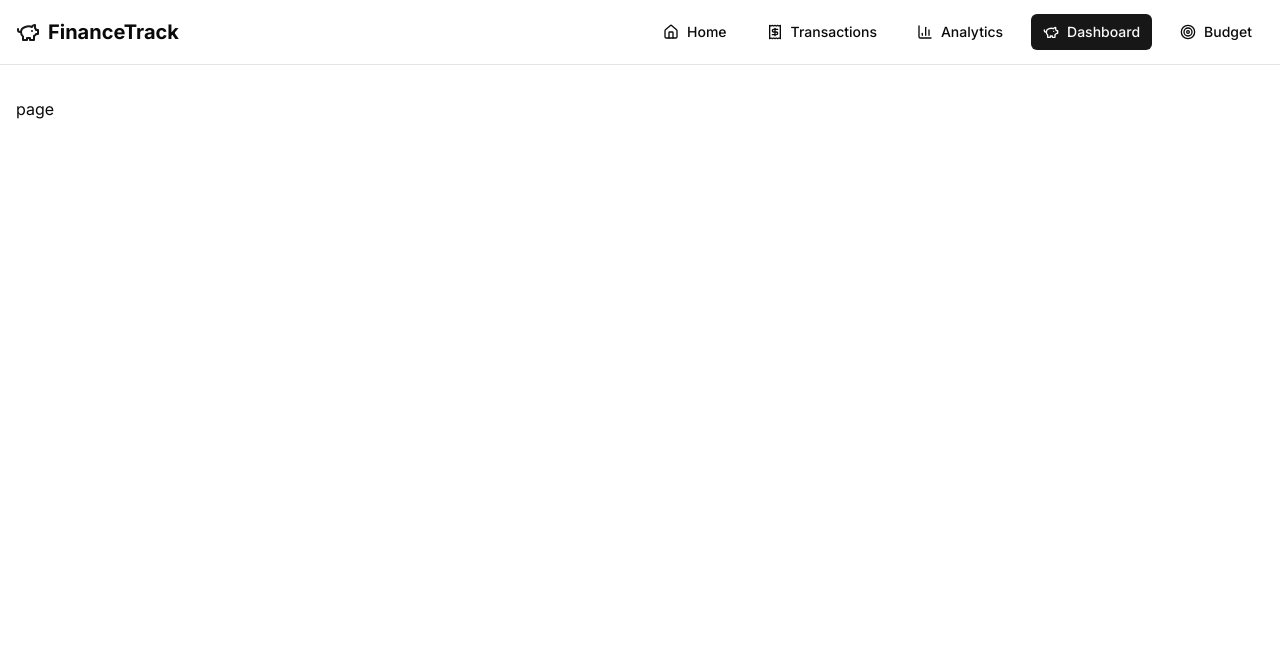
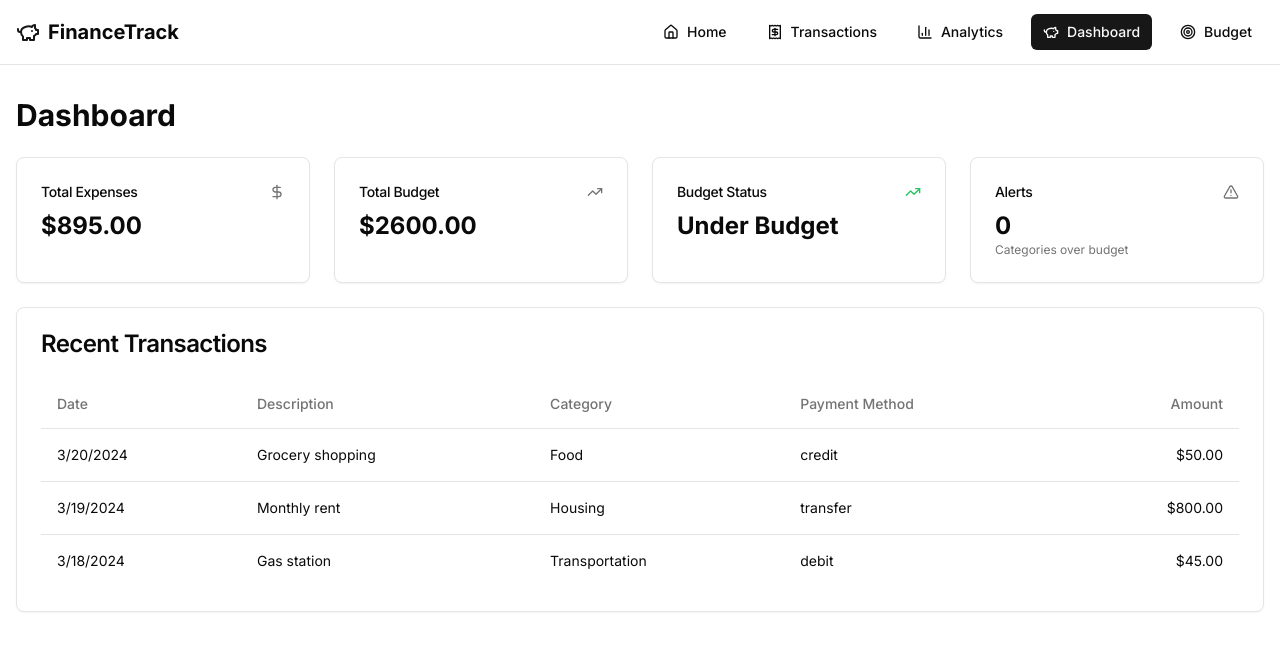
Before and after one commit to Rajdp-krmkr/financetrack, a Next.js app: page /dashboard in a window 1280 px wide. Shown: the top 650 px of the page. Built offline with nearby package versions, Linux system fonts and the light colour scheme.

Commit message:
Implement DashboardPage with expense and budget summary cards

```diff
--- a/app/dashboard/page.jsx
+++ b/app/dashboard/page.jsx
@@ -1,8 +1,16 @@
-import React from "react";
+"use client";
 
+import { Card, CardContent, CardHeader, CardTitle } from "@/components/ui/card";
 import { getTransactions, getBudgets } from "@/lib/data";
+import {
+  DollarSign,
+  TrendingDown,
+  TrendingUp,
+  AlertTriangle,
+} from "lucide-react";
+import TransactionList from "@/components/TransactionList";
 
-const page = () => {
+export default function DashboardPage() {
   const transactions = getTransactions();
   const budgets = getBudgets();
 
@@ -10,9 +18,75 @@ const page = () => {
   const totalBudget = budgets.reduce((sum, b) => sum + b.limit, 0);
   const overBudgetCategories = budgets.filter((b) => b.actualSpent > b.limit);
 
-  // console.log(totalExpenses, totalBudget, overBudgetCategories);
+  return (
+    <div className="space-y-6">
+      <h1 className="text-3xl font-bold">Dashboard</h1>
 
-  return <div>page</div>;
-};
+      <div className="grid gap-6 md:grid-cols-2 lg:grid-cols-4">
+        <Card>
+          <CardHeader className="flex flex-row items-center justify-between space-y-0 pb-2">
+            <CardTitle className="text-sm font-medium">
+              Total Expenses
+            </CardTitle>
+            <DollarSign className="h-4 w-4 text-muted-foreground" />
+          </CardHeader>
+          <CardContent>
+            <div className="text-2xl font-bold">
+              ${totalExpenses.toFixed(2)}
+            </div>
+          </CardContent>
+        </Card>
 
-export default page;
+        <Card>
+          <CardHeader className="flex flex-row items-center justify-between space-y-0 pb-2">
+            <CardTitle className="text-sm font-medium">Total Budget</CardTitle>
+            <TrendingUp className="h-4 w-4 text-muted-foreground" />
+          </CardHeader>
+          <CardContent>
+            <div className="text-2xl font-bold">${totalBudget.toFixed(2)}</div>
+          </CardContent>
+        </Card>
+
+        <Card>
+          <CardHeader className="flex flex-row items-center justify-between space-y-0 pb-2">
+            <CardTitle className="text-sm font-medium">Budget Status</CardTitle>
+            {totalExpenses > totalBudget ? (
+              <TrendingDown className="h-4 w-4 text-destructive" />
+            ) : (
+              <TrendingUp className="h-4 w-4 text-green-500" />
+            )}
+          </CardHeader>
+          <CardContent>
+            <div className="text-2xl font-bold">
+              {totalExpenses > totalBudget ? "Over Budget" : "Under Budget"}
+            </div>
+          </CardContent>
+        </Card>
+
+        <Card>
+          <CardHeader className="flex flex-row items-center justify-between space-y-0 pb-2">
+            <CardTitle className="text-sm font-medium">Alerts</CardTitle>
+            <AlertTriangle className="h-4 w-4 text-muted-foreground" />
+          </CardHeader>
+          <CardContent>
+            <div className="text-2xl font-bold">
+              {overBudgetCategories.length}
+            </div>
+            <p className="text-xs text-muted-foreground">
+              Categories over budget
+            </p>
+          </CardContent>
+        </Card>
+      </div>
+
+      <Card>
+        <CardHeader>
+          <CardTitle>Recent Transactions</CardTitle>
+        </CardHeader>
+        <CardContent>
+          <TransactionList transactions={transactions.slice(0, 5)} compact />
+        </CardContent>
+      </Card>
+    </div>
+  );
+}
```
